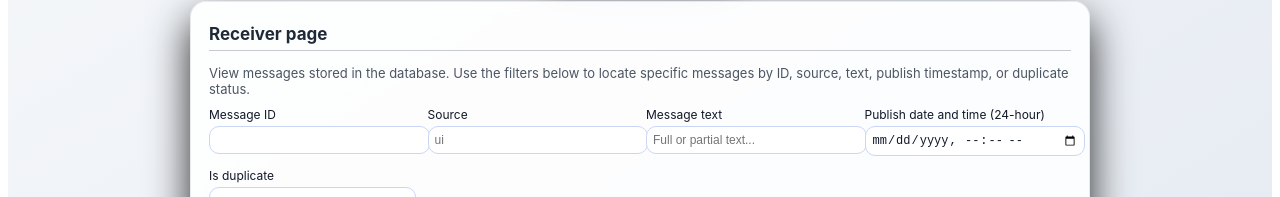
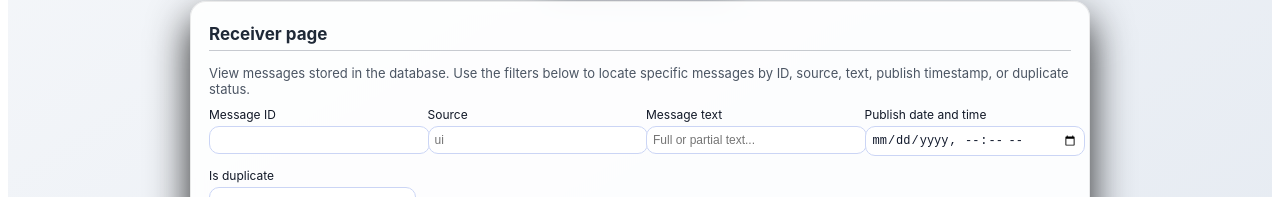
Before and after one commit to AdamChap94/IS-4880-Capstone-Project, a React (Vite) app in the folder frontend/: page / in a window 1280 px wide. Both pictures are taken after a click on the button "Receiver". Shown: the part 170-367 px from the top of the page. Built offline with nearby package versions, Linux system fonts and the light colour scheme; no server answers.

Commit message:
Update arc.app.jsx

```diff
--- a/frontend/src/arc.app.jsx
+++ b/frontend/src/arc.app.jsx
@@ -468,12 +468,6 @@ function ReceiverPage({ brandBlue, brandGold }) {
         messages by ID, source, text, publish timestamp, or duplicate status.
       </p>
 
-      {loading && (
-        <p style={{ fontSize: 11, color: "#6b7280", marginTop: 0, marginBottom: 8 }}>
-          Syncing messages from backend...
-        </p>
-      )}
-
       {/* Filters */}
       <div
         style={{
@@ -551,7 +545,7 @@ function ReceiverPage({ brandBlue, brandGold }) {
           <label
             style={{ display: "block", fontSize: 12, marginBottom: 4, color: "#111827" }}
           >
-            Publish date and time (24-hour)
+            Publish date and time
           </label>
           <input
             type="datetime-local"
```
